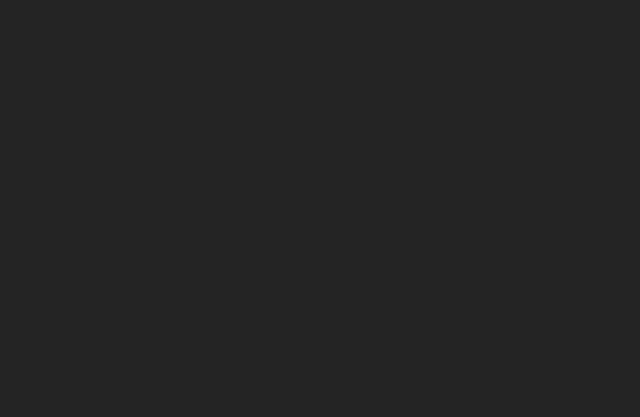
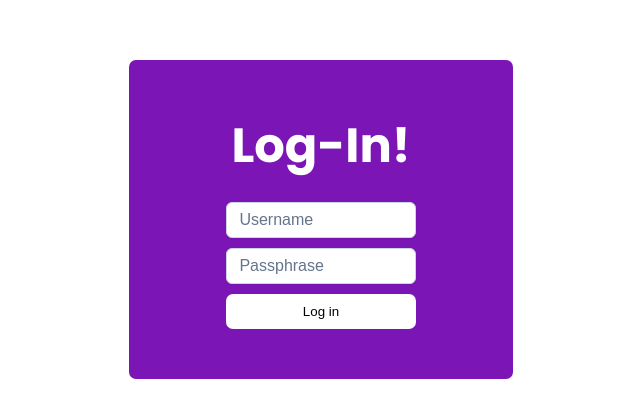
Before and after one commit to Nexthrive/NexManagement, a Vue app in the folder frontend/: page /login in a window 1280 px wide. Before the commit this address had no page. Shown: the part 181-598 px from the top of the page, without its empty margins (319-959 px from the left). Built offline with nearby package versions, Linux system fonts and the light colour scheme; a web font is replaced by a local one.

Commit message:
Login page done

```diff
--- a/frontend/package.json
+++ b/frontend/package.json
@@ -9,6 +9,8 @@
     "preview": "vite preview"
   },
   "dependencies": {
+    "axios": "^1.6.7",
+    "jwt-decode": "^4.0.0",
     "primevue": "^3.48.1",
     "vue": "^3.4.15",
     "vue-router": "^4.2.5"
--- /dev/null
+++ b/frontend/src/components/pages/Login.vue
@@ -0,0 +1,115 @@
+<script setup>
+	import { ref } from "vue";
+	import { useRoute } from "vue-router";
+	import { jwtDecode } from "jwt-decode";
+	import axios from "axios";
+
+	// primevue
+	import InputText from "primevue/inputtext";
+	import Password from "primevue/password";
+
+	const route = useRoute();
+
+	// refs
+	const Username = ref("");
+	const Passphrase = ref("");
+
+	const login = async () => {
+		const res = await axios.post("http://localhost/nex/signup", {
+			username: Username.value,
+			passphrase: Passphrase.value,
+		});
+
+		const token = res.data.token;
+
+		if (token) {
+			const decoded = jwtDecode(token);
+			const UserID = decoded.id;
+
+			localStorage.setItem("jwtToken", token);
+			localStorage.setItem("UserID", UserID);
+
+			route.push("/");
+		}
+	};
+</script>
+
+<template>
+	<div class="container-floating">
+		<form @submit.prevent="login">
+			<div class="form-header">
+				<h3>Log-In!</h3>
+			</div>
+			<div class="inputs">
+				<div class="input">
+					<InputText
+						id="username"
+						v-model="Username"
+						placeholder="Username"
+						class="p-fluid"
+					/>
+				</div>
+				<div class="input">
+					<Password
+						id="passphrase"
+						v-model="Passphrase"
+						:feedback="false"
+						placeholder="Passphrase"
+						class="p-fluid"
+					/>
+				</div>
+				<button type="submit">Log in</button>
+			</div>
+		</form>
+	</div>
+</template>
+
+<style scoped>
+	.container-floating {
+		width: 100vw;
+		height: 100vh;
+		display: flex;
+		justify-content: center;
+		align-items: center;
+	}
+
+	form {
+		background-color: rgb(123, 21, 182);
+		padding: 50px 20px;
+		border-radius: 7px;
+		width: 30%;
+		display: flex;
+		flex-direction: column;
+		align-items: center;
+	}
+
+	.form-header h3 {
+		color: white;
+		font-size: 3rem;
+		margin: 0;
+		padding: 0;
+		margin-bottom: 20px;
+	}
+
+	.inputs {
+		width: 55%;
+	}
+
+	.input {
+		margin-bottom: 10px;
+		width: 100%;
+	}
+
+	:deep(.p-fluid) {
+		width: 100%;
+	}
+
+	button {
+		background-color: white;
+		border: none;
+		padding: 10px;
+		border-radius: 7px;
+		width: 100%;
+		cursor: pointer;
+	}
+</style>
--- a/frontend/src/main.js
+++ b/frontend/src/main.js
@@ -5,7 +5,7 @@ import router from "./router";
 
 // primevue
 import PrimeVue from "primevue/config";
-import "primevue/resources/themes/aura-dark-purple/theme.css";
+import "primevue/resources/themes/aura-light-purple/theme.css";
 
 const app = createApp(App);
 
--- a/frontend/src/router.js
+++ b/frontend/src/router.js
@@ -1,7 +1,7 @@
 import { createRouter, createWebHistory } from "vue-router";
 
-
 import Dashboard from "./components/pages/Dashboard.vue";
+import Login from "./components/pages/Login.vue";
 
 const routes = [
 	{
@@ -12,6 +12,11 @@ const routes = [
 		// 	requiresAuth: true,
 		// },
 	},
+	{
+		path: "/login",
+		component: Login,
+		name: "Login",
+	},
 ];
 
 const router = createRouter({
@@ -19,5 +24,4 @@ const router = createRouter({
 	routes,
 });
 
-
 export default router;
--- a/frontend/src/style.css
+++ b/frontend/src/style.css
@@ -1,14 +1,8 @@
-:root {
-  font-family: Inter, system-ui, Avenir, Helvetica, Arial, sans-serif;
-  line-height: 1.5;
-  font-weight: 400;
+@import url("https://fonts.googleapis.com/css2?family=Poppins:ital,wght@0,100;0,200;0,300;0,400;0,500;0,600;0,700;0,800;0,900;1,100;1,200;1,300;1,400;1,500;1,600;1,700;1,800;1,900&display=swap");
 
-  color-scheme: light dark;
-  color: rgba(255, 255, 255, 0.87);
-  background-color: #242424;
-
-  font-synthesis: none;
-  text-rendering: optimizeLegibility;
-  -webkit-font-smoothing: antialiased;
-  -moz-osx-font-smoothing: grayscale;
+body {
+	margin: 0;
+	padding: 0;
+	font-family: "Poppins";
+	box-sizing: border-box;
 }
```
Also changed, not shown: 1 other file (tests, documents, lock files or other folders).
